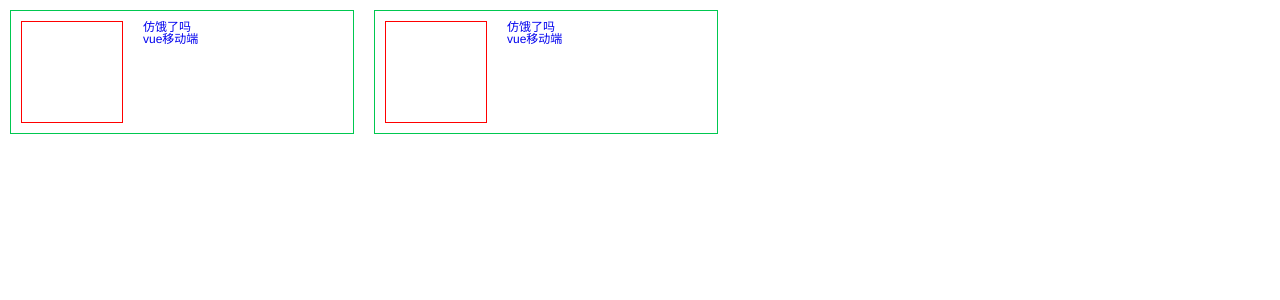
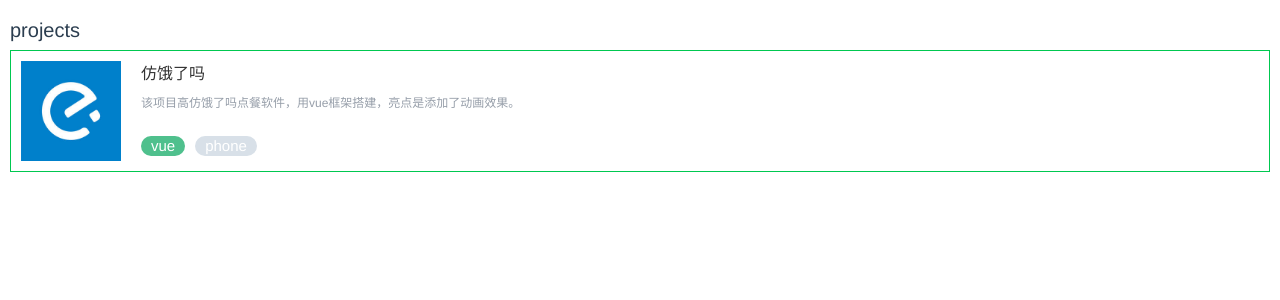
Before and after one commit to liangyonggang/mywebsite_vue, a Vue app: page /#/product in a window 1280 px wide. Shown: the top 300 px of the page. Built offline with nearby package versions, Linux system fonts and the light colour scheme.

Commit message:
作品页面美化

```diff
--- a/src/components/product/product.vue
+++ b/src/components/product/product.vue
@@ -1,21 +1,16 @@
 <template>
   <div class="product">
     <div class="product-inner">
+      <h2 class="title">projects</h2>
       <a href="http://liangyonggang.cn/sell">
         <dl class="pro-item">
-          <dt></dt>
+          <dt><img src="./img/eee.jpg" alt=""></dt>
           <dd>
-            <h2>仿饿了吗</h2>
-            <span>vue</span><span>移动端</span>
-          </dd>
-        </dl>
-      </a>
-      <a href="http://liangyonggang.cn/sell">
-        <dl class="pro-item">
-          <dt></dt>
-          <dd>
-            <h2>仿饿了吗</h2>
-            <span>vue</span><span>移动端</span>
+            <div class="pro-title">仿饿了吗</div>
+            <div class="pro-desc">该项目高仿饿了吗点餐软件，用vue框架搭建，亮点是添加了动画效果。</div>
+            <div class="pro-bottom">
+              <span class="block vue">vue</span><span class="block phone">phone</span>
+            </div>
           </dd>
         </dl>
       </a>
@@ -33,30 +28,66 @@ export default {
   .product{
     padding: 10px;
     .product-inner{
+      .title{
+        font-size: 20px;
+        line-height: 40px;
+      }
+      a{
+        text-decoration: none;
+      }
       .pro-item{
-        margin-right: 20px;
         margin-bottom: 20px;
         padding: 10px;
-        display: inline-block;
         border: 1px solid #00c850;
+        display: flex;
         dt{
-          float: left;
+          flex: 0 0 100px;
           width: 100px;
           height: 100px;
-          border: 1px solid red;
+          img{
+            width: 100%;
+            height: 100%;
+          }
         }
         dd{
-          float: left;
+          float: 1;
           margin-left: 20px;
-          width: 200px;
+          position: relative;
+          .pro-title{
+            color: #333;
+            font-size: 16px;
+            line-height: 25px;
+            margin-bottom: 10px;
+          }
+          .pro-desc{
+            font-size: 12px;
+            color: #969ea9;
+            line-height: 14px;
+            margin-bottom: 10px;
+          }
+          .pro-bottom{
+            position: absolute;
+            bottom: 5px;
+            .block{
+              display: inline-block;
+              height: 20px;
+              line-height: 20px;
+              padding: 0 10px;
+              margin-right: 10px;
+              border-radius: 10px;
+              font-size: 15px;
+            }
+            .vue{
+              background: #4fc08d;
+              color: #fff;
+            }
+            .phone{
+              background: rgb(216, 224, 232);
+              color: #fff;
+            }
+          }
         }
       }
     }
   }
-  .clearfix:before,.clearfix:after{
-    content:"";
-    display:table;
-    clear:both;
-    height:0;
-  }
 </style>
```
Also changed, not shown: src/components/product/img/eee.jpg (added).
